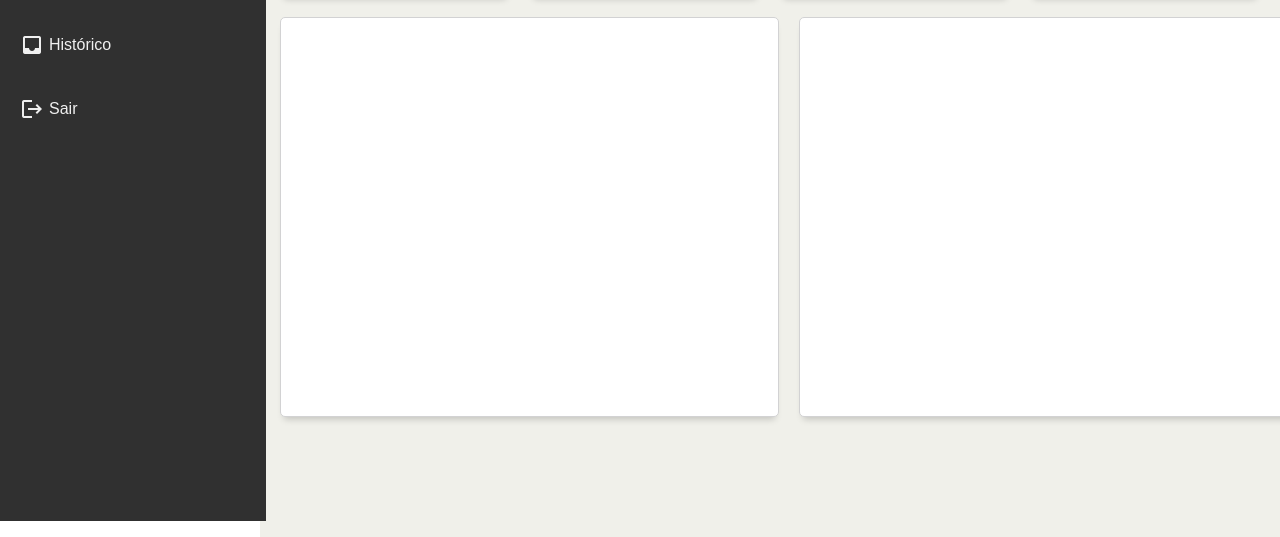
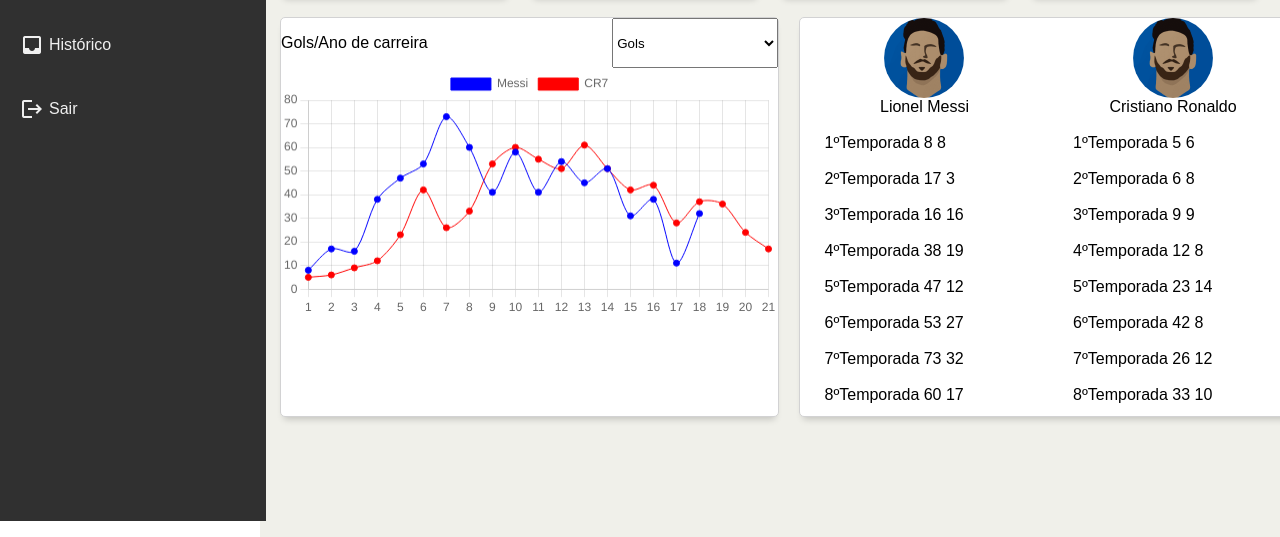
Before and after one commit to Matheus-Munari/GOAT, a plain HTML site: page public/html/dashboard.html in a window 1280 px wide. Shown: the part 279-816 px from the top of the page. Drawn offline with nearby package versions, Linux system fonts and the light colour scheme.

Commit message:
Adicionei a dashboard o gráfico e o comparativo ano a ano

```diff
--- a/public/css/dashboard.css
+++ b/public/css/dashboard.css
@@ -176,3 +176,40 @@
     width: 39vw;
     height: 80%;
 }
+
+.main-detalhe {
+    background-color: #ffffff;
+    box-sizing: border-box;
+    border: 1px solid #d2d2d3;
+    border-radius: 5px;
+    box-shadow: 0 6px 7px -4px rgba(0, 0, 0, 0.2);
+    width: 39vw;
+    height: 80%;
+    max-height: 80%;
+    display: flex;
+}
+
+.main-jogadores {
+    display: flex;
+    flex-direction: column;
+    align-items: center;
+    width: 50%;
+    height: 100%;
+}
+
+.main-grafico-header {
+    display: flex;
+    justify-content: space-between;
+}
+
+.main-estatisticas > span {
+    padding: 0;
+    margin: 0;
+}
+
+.main-estatisticas {
+    overflow: hidden;
+    overflow-y: scroll;
+    max-height: 400px;
+    width: 200px;
+}
--- a/public/html/dashboard.html
+++ b/public/html/dashboard.html
@@ -8,8 +8,10 @@
     <link href="https://fonts.googleapis.com/icon?family=Material+Icons"
       rel="stylesheet">
       <link rel="stylesheet" href="https://fonts.googleapis.com/css2?family=Material+Symbols+Outlined:opsz,wght,FILL,GRAD@20..48,100..700,0..1,-50..200" />
+      <script src="https://cdn.jsdelivr.net/npm/chart.js"></script>
+
 </head>
-<body>
+<body onload="criarGrafico(), carregarEstatisticas()">
     <div class="gridContainer">
 
         <!-- Header -->
@@ -92,11 +94,31 @@
 
             </div>
             <div class="main-conteudo">
+
                 <div class="main-grafico">
-
+                    <div class="main-grafico-header">
+                        <p>Gols/Ano de carreira</p>
+                        <select id="i_select_data" onchange="atualizarGrafico()">
+                            <option value="1">Gols</option>
+                            <option value="2">Assistencias</option>
+                            <option value="3">Posição na bola de ouro</option>
+                        </select>
+                    </div>
+                    <canvas id="myChart"></canvas>
                 </div>
-                <div class="main-grafico">
-
+                <div class="main-detalhe">
+                    <div class="main-jogadores">
+                        <img src="../imagens/messi-art.png" class="img-icone">
+                        <span>Lionel Messi</span>
+                        <div class="main-estatisticas" id="div_estatisticas_messi">
+                        </div>
+                    </div>
+                    <div class="main-jogadores">
+                        <img src="../imagens/messi-art.png" class="img-icone">
+                        <span>Cristiano Ronaldo</span>
+                        <div class="main-estatisticas" id="div_estatisticas_cr7">
+                        </div>
+                    </div>
                 </div>
             </div>
         </div>
@@ -104,3 +126,85 @@
 
 </body>
 </html>
+
+<script>
+
+    var anosCarreira = [1, 2, 3, 4, 5, 6, 7, 8, 9, 10, 11, 12, 13, 14, 15, 16, 17, 18, 19, 20, 21]
+    var golsCarreiraMessi = [8, 17, 16, 38, 47, 53, 73, 60, 41, 58, 41, 54, 45, 51, 31, 38, 11, 32]
+    var assistenciasCarreiraMessi = [8, 3, 16, 19, 12, 27, 32, 17, 14, 31, 24, 20, 20, 22, 27, 14, 15, 25]
+    var posicaoBolaDeOuroCarreiraMessi = []
+    var golsCarreiraCr7 = [5, 6, 9, 12, 23, 42, 26, 33, 53, 60, 55, 51, 61, 51, 42, 44, 28, 37, 36, 24, 17]
+    var assistenciasCarreiraCr7 = [6, 8, 9, 8, 14, 8, 12, 10, 18, 15, 13, 17, 23, 15, 12, 8, 11, 7, 4, 3, 4]
+
+
+
+
+    function criarGrafico() {
+
+        const myChart = document.getElementById('myChart');
+
+        new Chart(myChart, {
+            type: 'line',
+            data: {
+            labels: anosCarreira,
+            datasets: [{
+                label: "Messi",
+                backgroundColor: "blue",
+                borderColor: "blue",
+                data: golsCarreiraMessi,
+                borderWidth: 1,
+                fill: false,
+                tension: 0.3
+            },
+            {
+                label: "CR7",
+                backgroundColor: "red",
+                borderColor: "red",
+                data: golsCarreiraCr7,
+                borderWidth: 1,
+                fill: false,
+                tension: 0.3
+            }]
+            },
+            options: {
+            scales: {
+                y: {
+                beginAtZero: true
+                }
+            }
+            }
+        });
+            }
+
+    function atualizarGrafico() {
+        var optionValue = Number(i_select_data.value);
+
+        myChart.config.data.datasets[0].data = assistenciasCarreiraMessi
+
+        myChart.update();
+        console.log("oi");
+    }
+
+    function carregarEstatisticas() {
+
+        for(var c = 0; c < anosCarreira.length; c++) {
+
+            div_estatisticas_messi.innerHTML +=
+            `
+            <br><span>${anosCarreira[c]}ºTemporada ${golsCarreiraMessi[c]}</span>  <span>${assistenciasCarreiraMessi[c]}</span><br>
+            `
+
+        }
+
+        for(var c = 0; c < anosCarreira.length; c++) {
+
+            div_estatisticas_cr7.innerHTML +=
+            `
+            <br><span>${anosCarreira[c]}ºTemporada ${golsCarreiraCr7[c]}</span>  <span>${assistenciasCarreiraCr7[c]}</span><br>
+            `
+
+        }
+
+    }
+
+</script>
```
